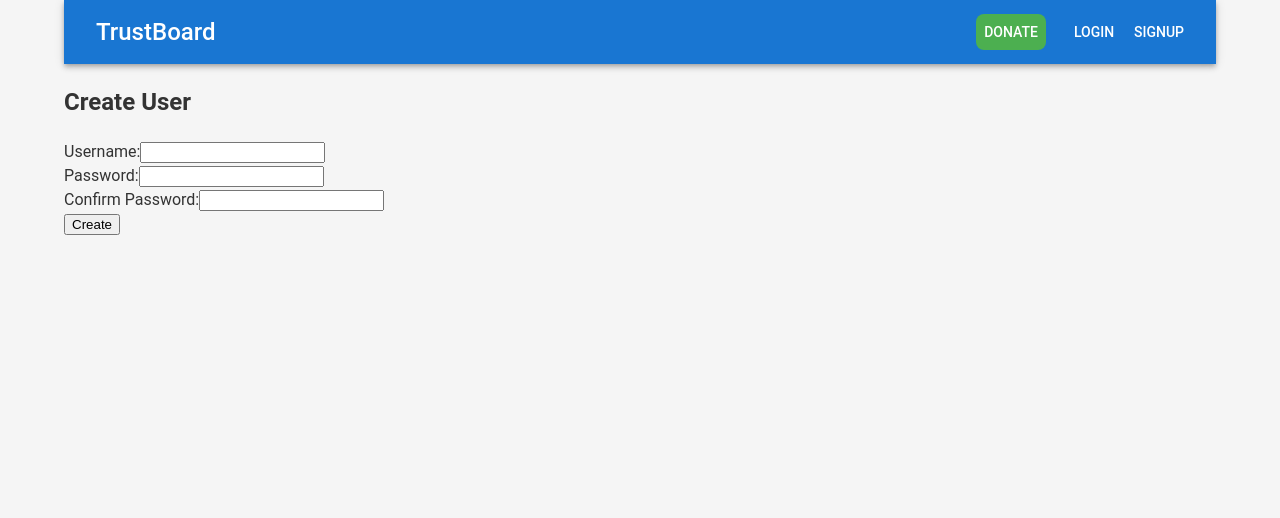
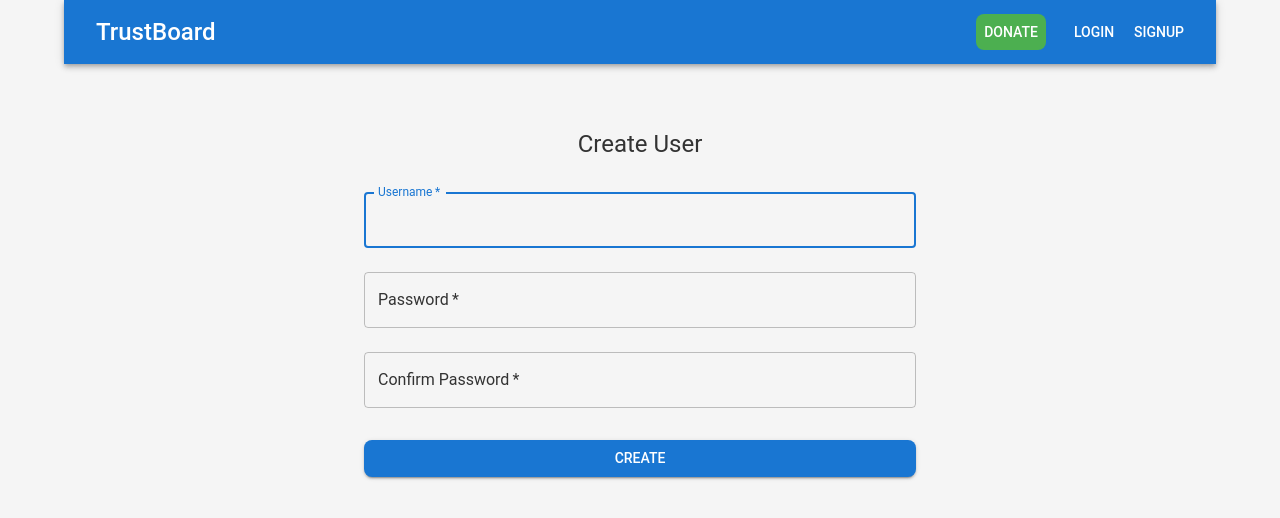
Before and after one commit to pwntato/undergroundbb, a React (Create React App) app in the folder frontend/: page /signup in a window 1280 px wide. Shown: the top 518 px of the page. Built offline with nearby package versions, Linux system fonts and the light colour scheme; no server answers.

Commit message:
restyle signup page

```diff
--- a/frontend/src/pages/CreateUser.js
+++ b/frontend/src/pages/CreateUser.js
@@ -1,5 +1,7 @@
 import React, { useState } from 'react';
+import { useNavigate } from 'react-router-dom';
 import { checkUsernameAvailability, validatePassword, createUser } from '../api/userAPI';
+import { Container, TextField, Button, Typography, Box, Alert } from '@mui/material';
 
 const CreateUser = () => {
   const [username, setUsername] = useState('');
@@ -7,6 +9,8 @@ const CreateUser = () => {
   const [confirmPassword, setConfirmPassword] = useState('');
   const [usernameError, setUsernameError] = useState('');
   const [passwordError, setPasswordError] = useState('');
+  const [generalError, setGeneralError] = useState('');
+  const navigate = useNavigate();
 
   const handleUsernameBlur = async () => {
     try {
@@ -21,7 +25,16 @@ const CreateUser = () => {
     }
   };
 
-  const handleCreateUser = async () => {
+  const handleConfirmPasswordBlur = () => {
+    if (password !== confirmPassword) {
+      setPasswordError('Passwords do not match');
+    } else {
+      setPasswordError('');
+    }
+  };
+
+  const handleCreateUser = async (event) => {
+    event.preventDefault();
     if (password !== confirmPassword) {
       setPasswordError('Passwords do not match');
       return;
@@ -49,44 +62,79 @@ const CreateUser = () => {
 
     try {
       await createUser(username, password);
-      alert('User created successfully');
+      navigate('/login');
     } catch (error) {
       console.error('Error creating user', error);
+      setGeneralError('Error creating user');
     }
   };
 
   return (
-    <div>
-      <h2>Create User</h2>
-      <div>
-        <label>Username:</label>
-        <input
-          type="text"
+    <Container maxWidth="sm">
+      <Box sx={{ mt: 8, display: 'flex', flexDirection: 'column', alignItems: 'center' }}>
+        <Typography component="h1" variant="h5" sx={{ mb: 2 }}>
+          Create User
+        </Typography>
+        {generalError && <Alert severity="error" sx={{ mb: 2 }}>{generalError}</Alert>}
+        <Box component="form" onSubmit={handleCreateUser} sx={{ width: '100%' }}>
+          <TextField
+            variant="outlined"
+            margin="normal"
+            required
+            fullWidth
+            id="username"
+            label="Username"
+            name="username"
+            autoComplete="username"
+            autoFocus
             value={username}
             onChange={(e) => setUsername(e.target.value)}
             onBlur={handleUsernameBlur}
+            error={!!usernameError}
+            helperText={usernameError}
           />
-        {usernameError && <div style={{ color: 'red', fontSize: 'small' }}>{usernameError}</div>}
-      </div>
-      <div>
-        <label>Password:</label>
-        <input
+          <TextField
+            variant="outlined"
+            margin="normal"
+            required
+            fullWidth
+            name="password"
+            label="Password"
             type="password"
+            id="password"
+            autoComplete="current-password"
             value={password}
             onChange={(e) => setPassword(e.target.value)}
+            error={!!passwordError}
+            helperText={passwordError}
           />
-      </div>
-      <div>
-        <label>Confirm Password:</label>
-        <input
+          <TextField
+            variant="outlined"
+            margin="normal"
+            required
+            fullWidth
+            name="confirmPassword"
+            label="Confirm Password"
             type="password"
+            id="confirmPassword"
             value={confirmPassword}
             onChange={(e) => setConfirmPassword(e.target.value)}
+            onBlur={handleConfirmPasswordBlur}
+            error={!!passwordError}
+            helperText={passwordError}
           />
-        {passwordError && <div style={{ color: 'red', fontSize: 'small' }}>{passwordError}</div>}
-      </div>
-      <button onClick={handleCreateUser}>Create</button>
-    </div>
+          <Button
+            type="submit"
+            fullWidth
+            variant="contained"
+            color="primary"
+            sx={{ mt: 3, mb: 2 }}
+          >
+            Create
+          </Button>
+        </Box>
+      </Box>
+    </Container>
   );
 };
 
```
Lines whose indentation alone changed are shown as unchanged.
